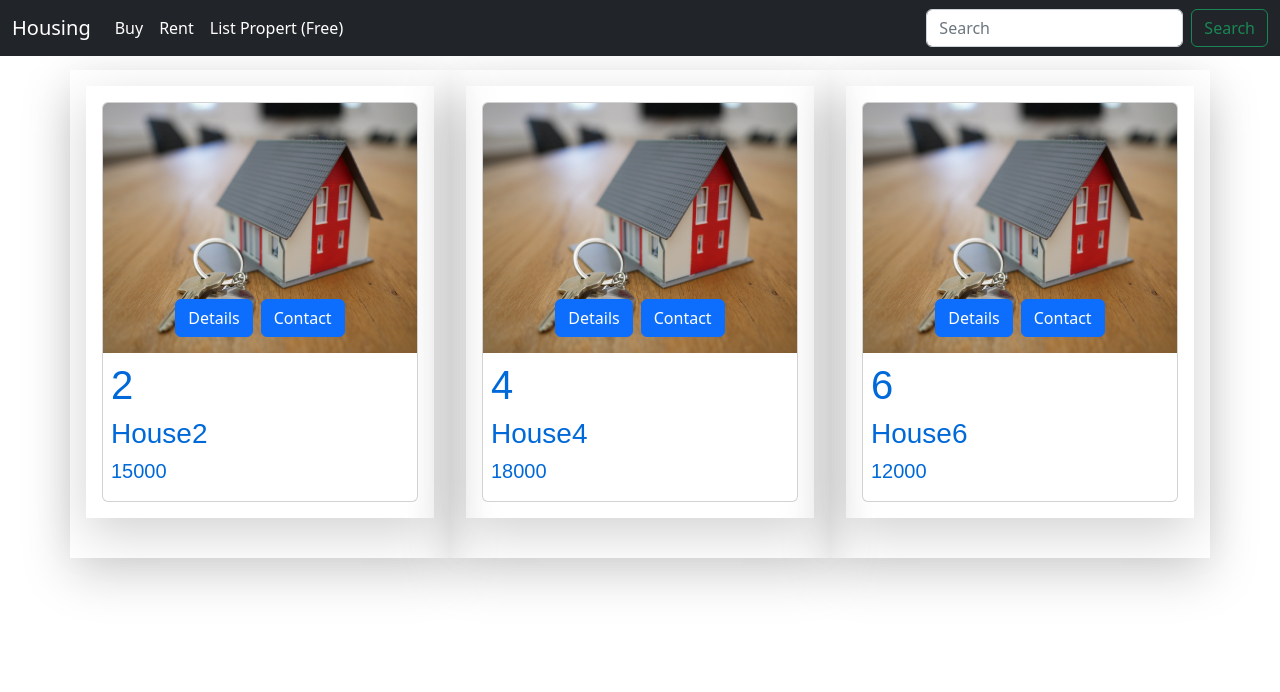
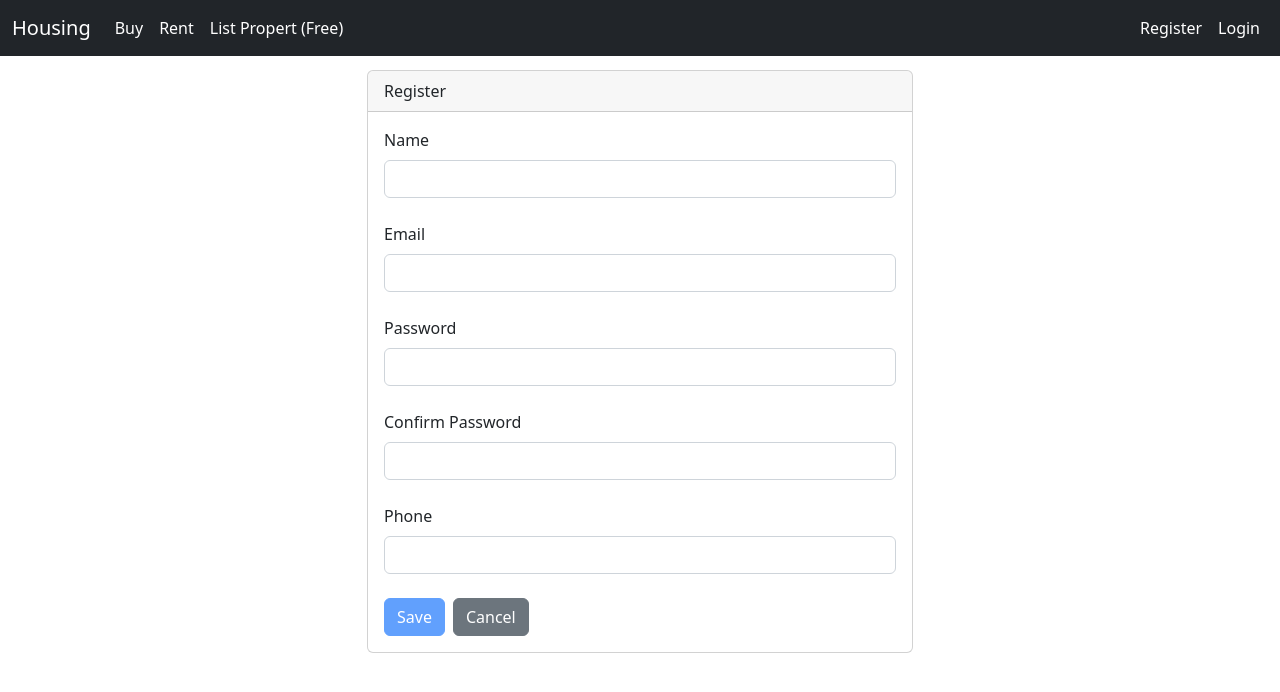
Before and after one commit to asarda22/Housing, an Angular app in the folder Frontend/: page /user/register in a window 1280 px wide. Shown: the top 692 px of the page. Built offline with nearby package versions, Linux system fonts and the light colour scheme.

Commit message:
added registration form using reactive forms

```diff
--- a/Frontend/src/app/navbar/nav-bar/nav-bar.component.html
+++ b/Frontend/src/app/navbar/nav-bar/nav-bar.component.html
@@ -16,10 +16,16 @@
           <a class="nav-link text-white" routerLink="/add-property">List Propert (Free)</a>
         </li>
       </ul>
-      <form class="d-flex" role="search">
-        <input class="form-control me-2" type="search" placeholder="Search" aria-label="Search">
-        <button class="btn btn-outline-success" type="submit">Search</button>
-      </form>
+      <div>
+        <ul class="nav navbar-nav">
+          <li class="nav-item">
+            <a class="nav-link text-white" routerLink="user/register">Register</a>
+          </li>
+          <li class="nav-item">
+              <a class="nav-link text-white" routerLink="user/login">Login</a>
+            </li>
+        </ul>
+      </div>
     </div>
   </div>
 </nav>
--- /dev/null
+++ b/Frontend/src/app/user/user-login/user-login.component.html
@@ -0,0 +1,3 @@
+<p>
+  user-login works!
+</p>
--- /dev/null
+++ b/Frontend/src/app/user/user-login/user-login.component.ts
@@ -0,0 +1,15 @@
+import { Component, OnInit } from '@angular/core';
+
+@Component({
+  selector: 'app-user-login',
+  templateUrl: './user-login.component.html',
+  styleUrls: ['./user-login.component.css']
+})
+export class UserLoginComponent implements OnInit {
+
+  constructor() { }
+
+  ngOnInit() {
+  }
+
+}
--- /dev/null
+++ b/Frontend/src/app/user/user-register/user-register.component.html
@@ -0,0 +1,59 @@
+<div class="row">
+    <div class="col-6 m-auto">
+    <div class="card m-auto">
+      <div class="card-header">
+        Register
+      </div>
+      <div class="card-body">
+        <form [formGroup]="registrationForm" (ngSubmit)="onSubmit()">
+          <div class="form-group col-12">
+              <label for="name" class="form-label">Name</label>
+              <input type="text" class="form-control" formControlName="userName">
+              <span *ngIf="!userName.valid && userName.touched"class="error-block">Please enter a name
+            </span>
+          </div>
+          <br>
+          <div class="form-group col-12">
+            <label for="email" class="form-label">Email</label>
+            <input type="text" class="form-control" formControlName="email">
+            <span *ngIf="!email.valid && email.touched" class="error-block">
+              <span *ngIf="email.hasError('required')">Please enter an email id</span>
+              <span *ngIf="email.hasError('email')">Please enter a valid email id</span>
+            </span>
+          </div>
+          <br>
+          <div class="form-group col-12">
+            <label for="passwrod" class="form-label">Password</label>
+            <input type="password" class="form-control" formControlName="password">
+            <span *ngIf="!password.valid && password.touched" class="error-block">
+              <span *ngIf="password.hasError('required')">Please enter a password</span>
+              <span *ngIf="password.errors.minlength">Password should contain at least 8 characters</span>
+            </span>
+          </div>
+          <br>
+          <div class="form-group col-12">
+            <label for="confirmPassword" class="form-label">Confirm Password</label>
+            <input type="password" class="form-control" formControlName="confirmPassword">
+            <span *ngIf="!confirmPassword.valid && confirmPassword.touched" class="error-block">
+              <span *ngIf="confirmPassword.hasError('required')">Please enter password again for confirming</span>
+            </span>
+              <span *ngIf="registrationForm.hasError('notMatching')">Passwords do not match</span>
+          </div>
+          <br>
+          <div class="form-group col-12">
+            <label for="phone" class="form-label">Phone</label>
+            <input type="text" class="form-control" formControlName="phone">
+            <span *ngIf="!phone.valid && phone.touched"class="error-block">Please enter a phone number
+            </span>
+          </div>
+          <br>
+          <div class="form-group col-12">
+            <button [disabled]="!registrationForm.valid" type="submit" class="btn btn-primary" style="margin-right: 8px">Save</button>
+            <button type="reset" class="btn btn-secondary">Cancel</button>
+          </div>
+          <!-- Form value : {{registrationForm.value | json}} -->
+        </form>
+      </div>
+    </div>
+    </div>
+  </div>
--- /dev/null
+++ b/Frontend/src/app/user/user-register/user-register.component.ts
@@ -0,0 +1,49 @@
+import { Component, OnInit } from '@angular/core';
+import { FormGroup, FormControl, Validators } from '@angular/forms';
+
+@Component({
+  selector: 'app-user-register',
+  templateUrl: './user-register.component.html',
+  styleUrls: ['./user-register.component.css']
+})
+export class UserRegisterComponent implements OnInit {
+
+  registrationForm: FormGroup;
+  constructor() { }
+
+  ngOnInit() {
+    this.registrationForm = new FormGroup({
+      userName : new FormControl('', Validators.required),
+      email : new FormControl(null, [Validators.required, Validators.email]),
+      password : new FormControl(null, [Validators.required, Validators.minLength(8)]),
+      confirmPassword : new FormControl(null, [Validators.required]),
+      phone : new FormControl(null, [Validators.required])
+    }, this.passwordMatch);
+  }
+
+  passwordMatch(fg: FormGroup): Validators {
+    return fg.get('password').value  === fg.get('confirmPassword').value ? null :
+    { notMatching : true };
+  }
+
+  get userName() {
+    return this.registrationForm.get('userName') as FormControl;
+  }
+
+  get email() {
+    return this.registrationForm.get('email') as FormControl;
+  }
+  get password() {
+    return this.registrationForm.get('password') as FormControl;
+  }
+  get confirmPassword() {
+    return this.registrationForm.get('confirmPassword') as FormControl;
+  }
+  get phone() {
+    return this.registrationForm.get('phone') as FormControl;
+  }
+
+  onSubmit() {
+    console.log(this.registrationForm);
+  }
+}
--- /dev/null
+++ b/Frontend/src/assets/form.css
@@ -0,0 +1,7 @@
+.ng-invalid.ng-touched{
+    border-color: red
+}
+
+.error-block{
+    border-color: red
+}
--- a/Frontend/src/styles.css
+++ b/Frontend/src/styles.css
@@ -1 +1,2 @@
 /* You can add global styles to this file, and also import other style files */
+@import 'assets/form.css'
```
Also changed, not shown: Frontend/src/app/app.module.ts (+9 -2 lines), Frontend/src/app/user/user-login/user-login.component.css (added), Frontend/src/app/user/user-register/user-register.component.css (added), 2 other files (tests, documents, lock files or other folders).
